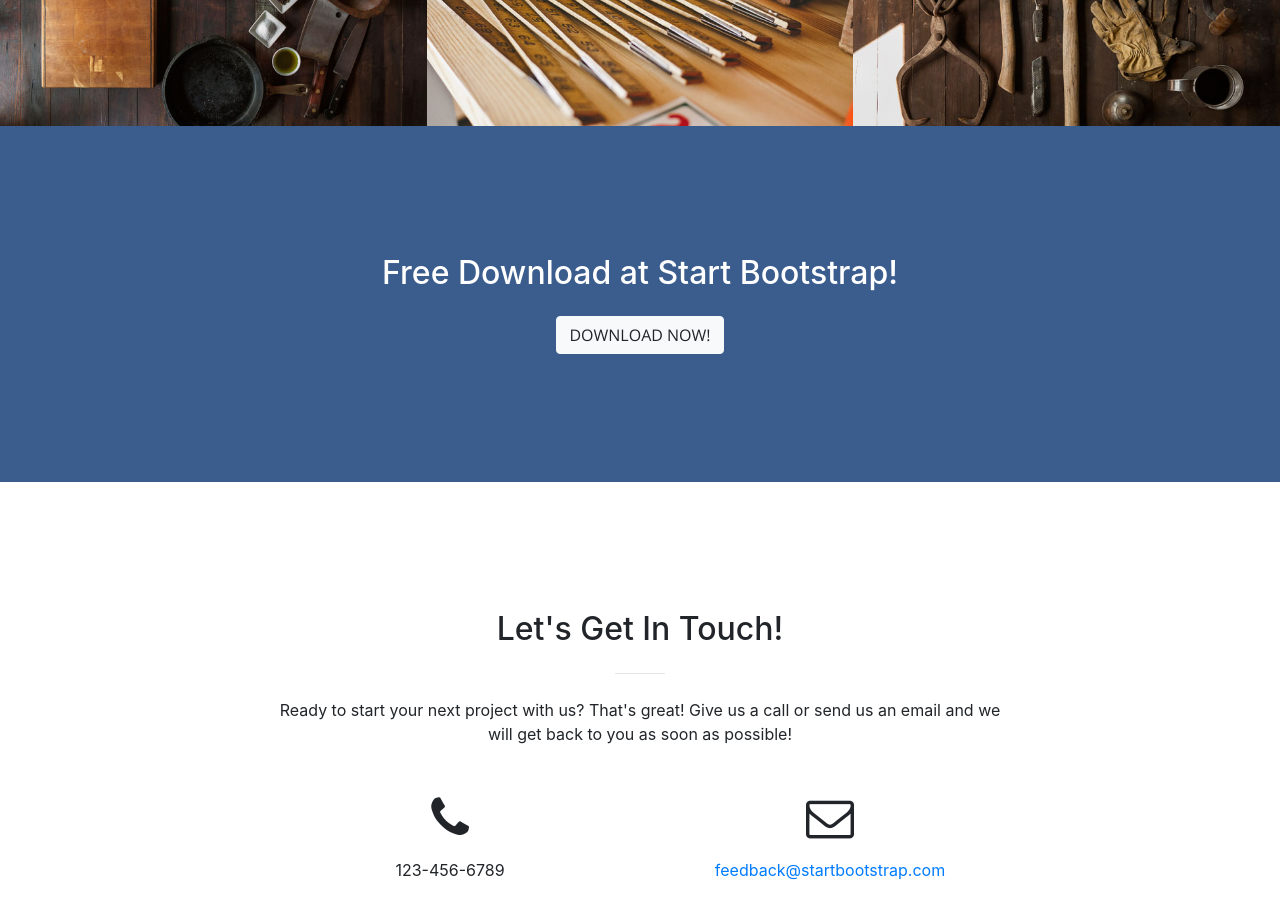
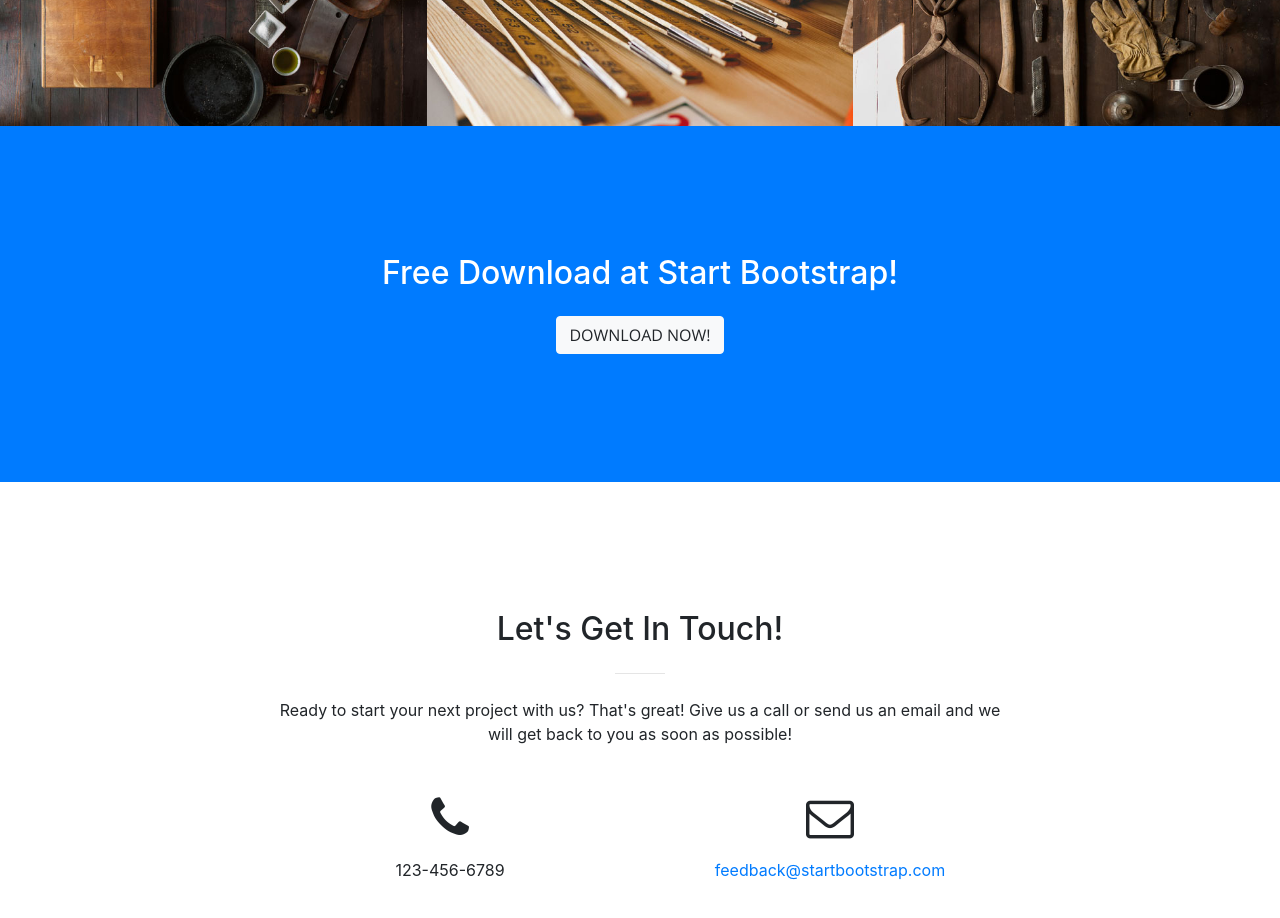
Before and after one commit to jshjsh04/jshjsh06.github.io, a website with bundled scripts: page index.html in a window 1280 px wide. Shown: the part 2180-3098 px from the top of the page. Built offline with nearby package versions, Linux system fonts and the light colour scheme.

Commit message:
Add bg-navyblue, Modify section class "Free Download at ~" background

```diff
--- a/css/creative.css
+++ b/css/creative.css
@@ -47,7 +47,7 @@ h6 {
 }
 
 .bg-navyblue {
-  background-color: #3b5d8e;
+  background-color: #3b5d8e !important;
 }
 
 .text-faded {
--- a/index.html
+++ b/index.html
@@ -224,7 +224,7 @@
       </div>
     </section>
 
-    <section class="bg-navyblue text-white">
+    <section class="bg-primary text-white">
       <div class="container text-center">
         <h2 class="mb-4">Free Download at Start Bootstrap!</h2>
         <a class="btn btn-light btn-xl sr-button" href="http://startbootstrap.com/template-overviews/creative/">Download Now!</a>
```
